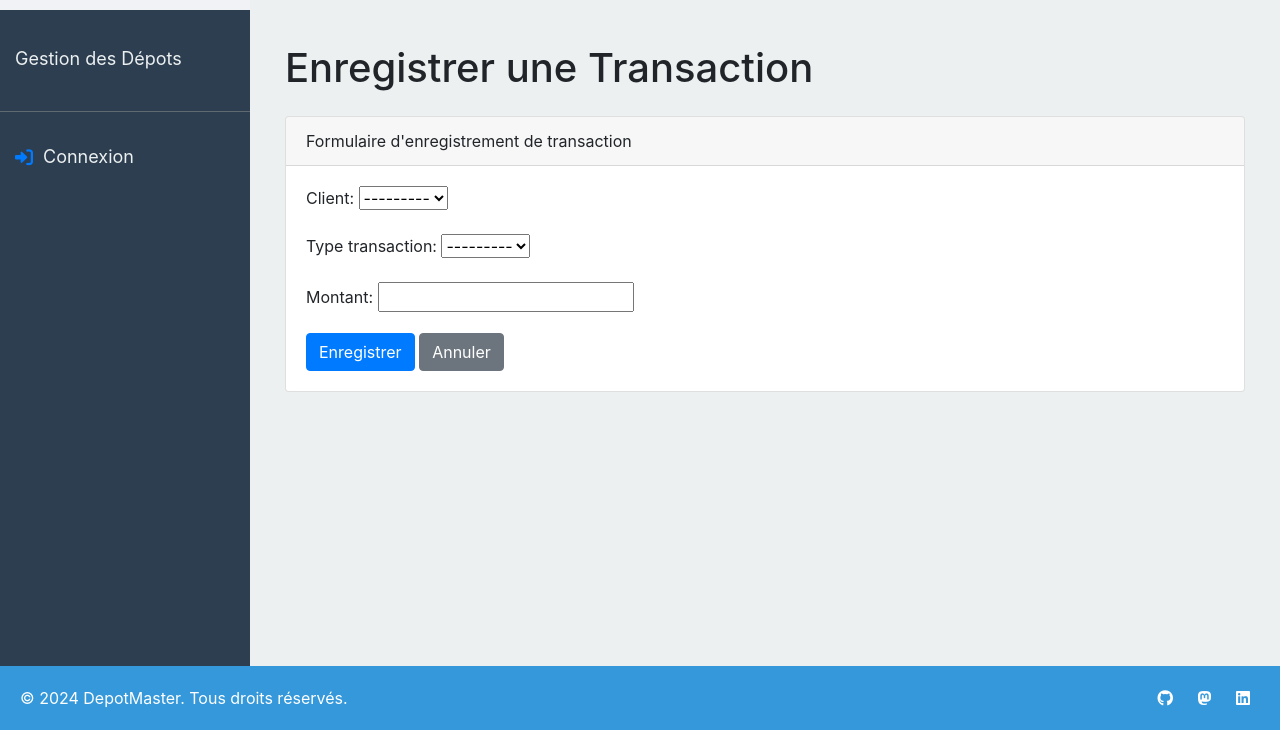
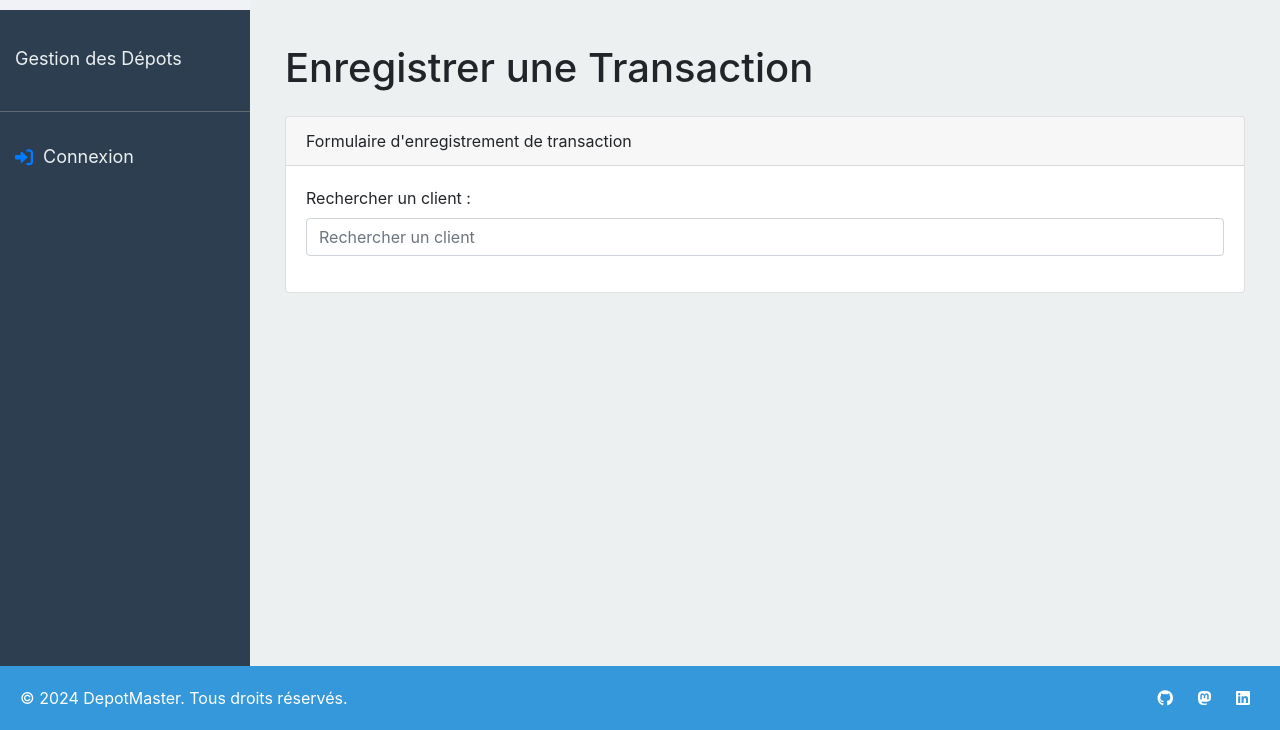
Before and after one commit to HamaBarhamou/gestion_depots, a Django app: template transactions/templates/transactions/enregistrer_transaction.html in a window 1280 px wide. Shown: the part 70-800 px from the top of the page. Run offline with Django 5.2, Linux system fonts and the light colour scheme; the template is opened without the code that fills it: values that come from a table or form of the project are taken from there, others are empty; some libraries are stand-ins or nearby versions.

Commit message:
feat: Améliorer la fonctionnalité "Enregistrer une Transaction"
- Remplacer la liste déroulante par un champ de recherche de clients avec HTMX.
- Afficher les informations du client sélectionné.
- S'assurer que seules les informations du client sélectionné sont affichées.
- Améliorer la soumission du formulaire pour enregistrer les transactions.
- Corriger les problèmes de transmission du paramètre de recherche de clients.
- Ajouter des tests pertinents pour s'assurer que la nouvelle fonctionnalité fonctionne comme prévu.

Tous les tests ont été passés avec succès.

```diff
--- a/conf/urls.py
+++ b/conf/urls.py
@@ -52,4 +52,5 @@ urlpatterns = [
         auth_views.LogoutView.as_view(),
         name="logout",
     ),
+    path("client-search/", comptes_views.client_search, name="client_search"),
 ]
--- a/transactions/forms.py
+++ b/transactions/forms.py
@@ -1,8 +1,19 @@
 from django import forms
 from .models import Transaction
+from comptes.models import Client
+
+
+""" class TransactionForm(forms.ModelForm):
+    class Meta:
+        model = Transaction
+        fields = ["client", "type_transaction", "montant"] """
 
 
 class TransactionForm(forms.ModelForm):
+    client = forms.ModelChoiceField(
+        queryset=Client.objects.all(), widget=forms.HiddenInput()
+    )
+
     class Meta:
         model = Transaction
         fields = ["client", "type_transaction", "montant"]
--- a/transactions/templates/transactions/enregistrer_transaction.html
+++ b/transactions/templates/transactions/enregistrer_transaction.html
@@ -10,15 +10,41 @@
             Formulaire d'enregistrement de transaction
         </div>
         <div class="card-body">
-            <form method="post">
+            <form method="post" id="transaction-form">
                 {% csrf_token %}
                 <div class="form-group">
-                    {{ form.as_p }}
+                    <label for="client-search">Rechercher un client :</label>
+                    <input type="text" id="client-search" name="q" class="form-control" placeholder="Rechercher un client" hx-get="{% url 'client_search' %}" hx-trigger="keyup changed delay:500ms" hx-target="#client-search-results" hx-swap="innerHTML">
+                    <div id="client-search-results"></div>
                 </div>
-                <button type="submit" class="btn btn-primary">Enregistrer</button>
-                <a href="{% url 'tableau_de_bord' %}" class="btn btn-secondary">Annuler</a>
             </form>
         </div>
     </div>
 </div>
+
+<div id="transaction-form">
+    {% if client_info %}
+    <div class="container mt-4">
+        <h4>Informations du client</h4>
+        <p><strong>Nom :</strong> {{ client_info.nom }}</p>
+        <p><strong>Prénom :</strong> {{ client_info.prenom }}</p>
+        <p><strong>Email :</strong> {{ client_info.email }}</p>
+        <p><strong>Téléphone :</strong> {{ client_info.telephone }}</p>
+        <p><strong>Solde :</strong> {{ client_info.solde }} FCFA</p>
+        <form method="post">
+            {% csrf_token %}
+            <input type="hidden" name="client" value="{{ client_info.id }}">
+            <div class="form-group">
+                {{ form.type_transaction.label_tag }} {{ form.type_transaction }}
+                {{ form.montant.label_tag }} {{ form.montant }}
+            </div>
+            <button type="submit" class="btn btn-primary">Enregistrer</button>
+            <a href="{% url 'tableau_de_bord' %}" class="btn btn-secondary">Annuler</a>
+        </form>
+    </div>
+    {% endif %}
+</div>
+
+<script src="https://unpkg.com/htmx.org@1.8.6"></script>
+
 {% endblock %}
```
Also changed, not shown: comptes/templates/comptes/client_search_results.html (added, +9 -0 lines), comptes/views.py (+18 -0 lines), transactions/tests.py (+25 -1 lines), transactions/views.py (+19 -4 lines).
